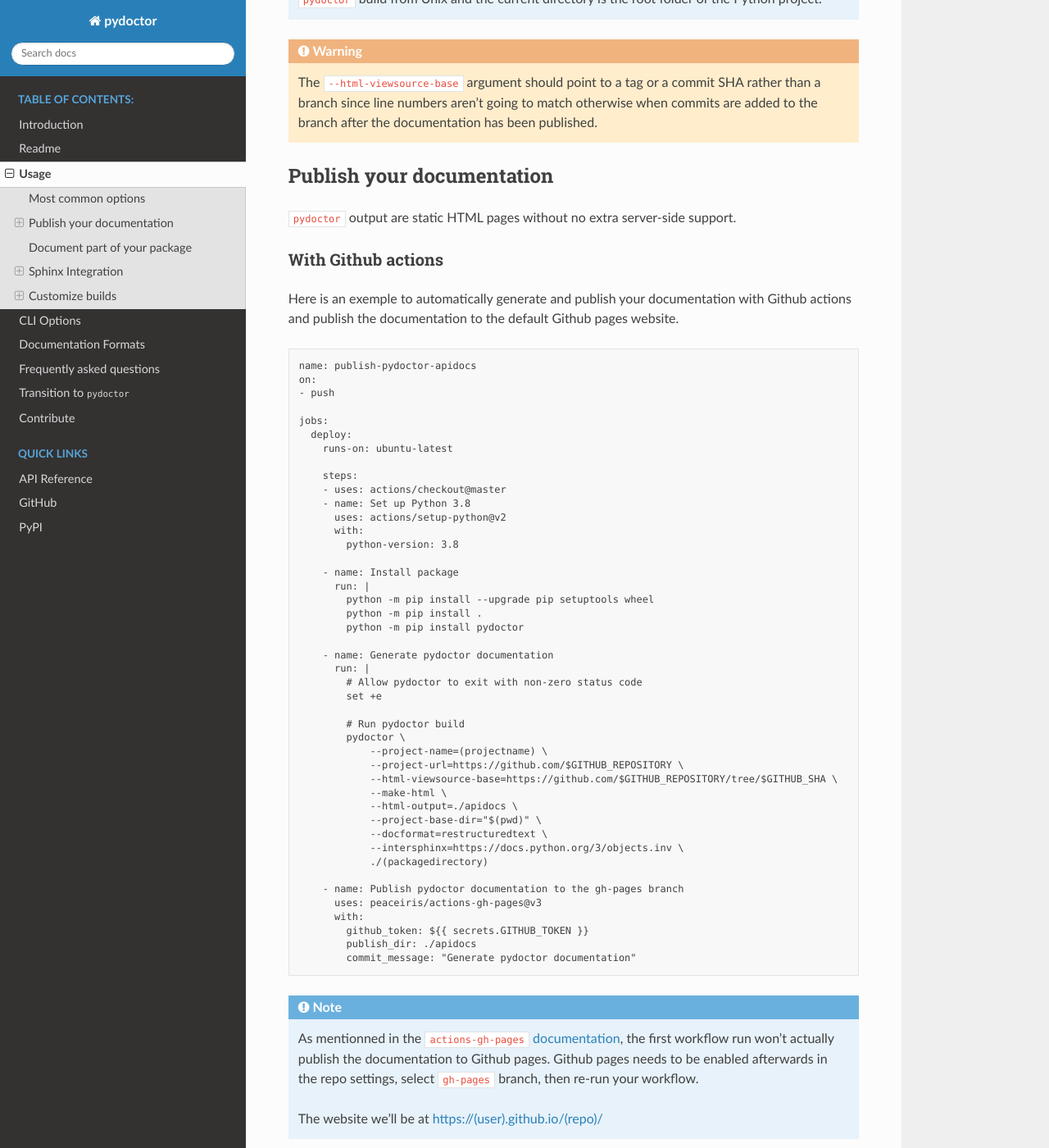
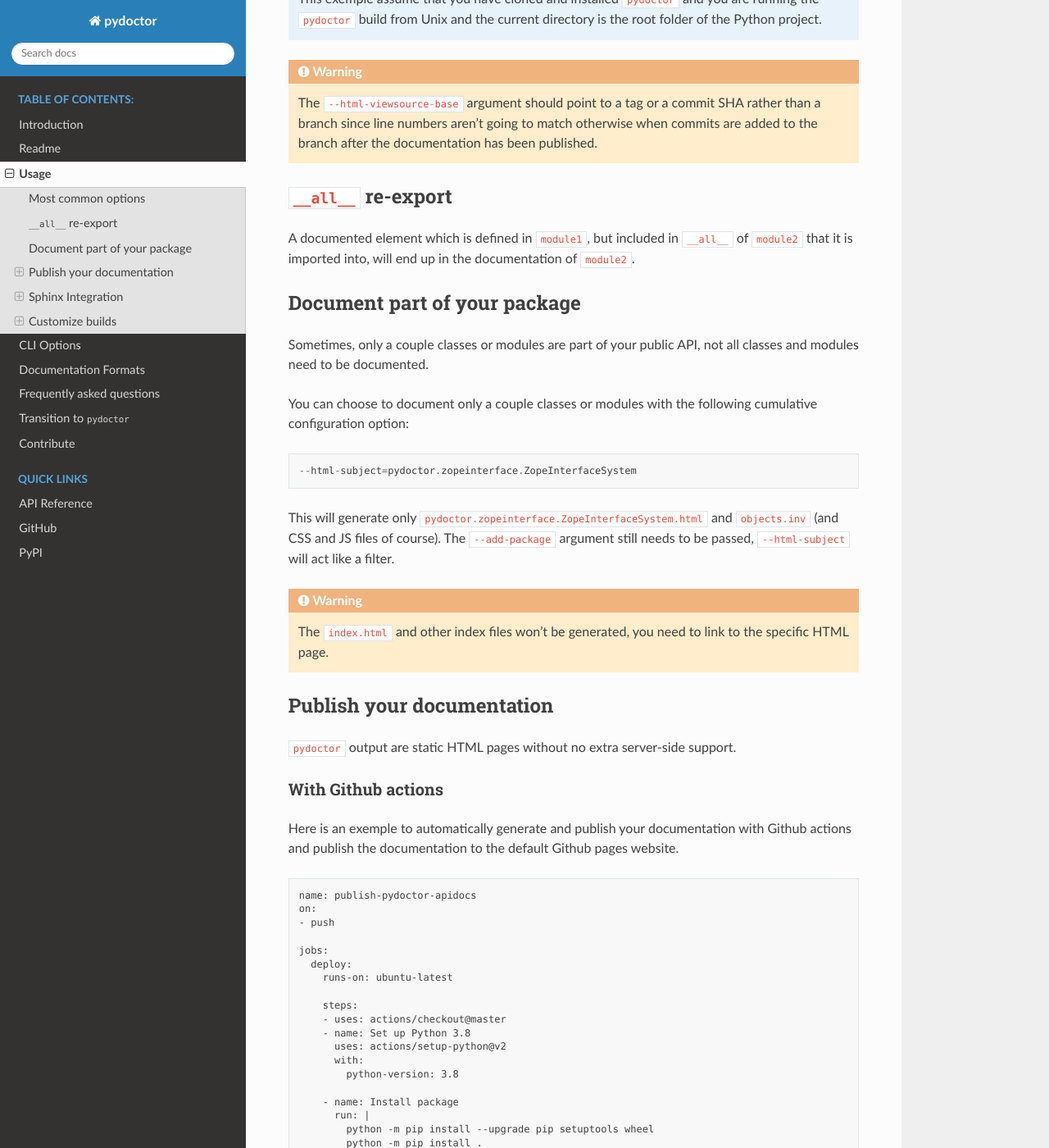
Before and after one commit to twisted/pydoctor, a Sphinx documentation site: the page built from docs/source/usage.rst, in a window 1280 px wide and 1400 px high, scrolled down 983 px. Shown: the whole window at 82% size. Built offline with Sphinx 7.4.7 and the Read the Docs theme 2.0.0, drawn with Linux system fonts in a browser that asks for light colours; the version number could not be read and is left out; some of the changed text lies outside the part shown.

Commit message:
Document __all__ re-export bahaviour and other minor specifications

```diff
--- a/docs/source/docformat.rst
+++ b/docs/source/docformat.rst
@@ -28,9 +28,9 @@
 ReStructuredText Support
 ------------------------
 
-Install PyDoctor with *restructuredtext* support::
+``pydoctor`` needs the following packages to offer *restructuredtext* support::
 
-   $ pip install -U pydoctor docutils
+   $ pip install -U docutils Pygments
 
 Read the `RST syntax reference <https://docutils.sourceforge.io/docs/user/rst/quickref.html>`_.
 
@@ -271,9 +271,9 @@
 
 .. note:: In any case, *plaintext* docformat will be used if docstrings can't be parsed with *restructuredtext* parser.
 
-PyDoctor *restructuredtext* quick ref
-^^^^^^^^^^^^^^^^^^^^^^^^^^^^^^^^^^^^^
+.. PyDoctor *restructuredtext* quick ref
+.. ^^^^^^^^^^^^^^^^^^^^^^^^^^^^^^^^^^^^^
 
-*In construction*
+.. *In construction*
 
-`Visit the PyDoctor ReST Quick Reference <https://tristanlatr.github.io/pydoctor/rst-quick-ref/>`_
+.. `Visit the PyDoctor ReST Quick Reference <https://tristanlatr.github.io/pydoctor/rst-quick-ref/>`_
--- a/docs/source/faq.rst
+++ b/docs/source/faq.rst
@@ -23,14 +23,20 @@
 More recently, Maarten ter Huurne "mthuurne", took the lead.
 Always backed with `numerous contributors <https://github.com/twisted/pydoctor/graphs/contributors>`_.
 
-Why would I use it?  How is it different from ``sphinx-autodoc``
-----------------------------------------------------------------
+Why would I use it?
+-------------------
 
 ``pydoctor`` is probably best suited to documenting a library that have some degree of internal subclassing.
 It also has support for `zope.interface <https://zopeinterface.readthedocs.io/en/latest/>`_, and can
 recognise interfaces and classes which implement such interfaces.
 
-Pydoctor can be integrated to your Sphinx prose documentation seemlesly to replace the hazardous ``sphinx-autodoc`` extension.
+How is it different from ``sphinx-autodoc``
+-------------------------------------------
+
+``sphinx-autodoc`` can be hazardous and the output is sometimes overwhelming, ``pydoctor`` will generate
+one page per class, module and package, it tries to keeps it simple and present information in a efficient way with tables.
+
+It can be integrated to your Sphinx prose documentation seemlesly to link to your API documentation, please refer to `Usage <usage.html>`_ section.
 
 What does the output look like?
 -------------------------------
--- a/docs/source/index.rst
+++ b/docs/source/index.rst
@@ -9,10 +9,6 @@
 ``pydoctor`` can be installed from PyPi::
 
    $ pip install -U pydoctor
-
-Install with *restructuredtext* support::
-
-   $ pip install -U pydoctor docutils
 
 .. toctree::
    :maxdepth: 4
--- a/docs/source/usage.rst
+++ b/docs/source/usage.rst
@@ -26,6 +26,27 @@
 
 .. warning:: The ``--html-viewsource-base`` argument  should point to a tag or a commit SHA rather than a branch since line
     numbers aren't going to match otherwise when commits are added to the branch after the documentation has been published.
+
+``__all__`` re-export
+---------------------
+
+A documented element which is defined in ``module1``, but included in ``__all__`` of ``module2``
+that it is imported into, will end up in the documentation of ``module2``.
+
+Document part of your package
+-----------------------------
+
+Sometimes, only a couple classes or modules are part of your public API, not all classes and modules need to be documented.
+
+You can choose to document only a couple classes or modules with the following cumulative configuration option::
+
+  --html-subject=pydoctor.zopeinterface.ZopeInterfaceSystem
+
+This will generate only ``pydoctor.zopeinterface.ZopeInterfaceSystem.html`` and ``objects.inv`` (and CSS and JS files of course).
+The ``--add-package`` argument still needs to be passed, ``--html-subject`` will act like a filter.
+
+.. warning:: The ``index.html`` and other index files won't be generated, you need to link to the specific HTML page.
+
 
 Publish your documentation
 --------------------------
@@ -95,21 +116,6 @@
 .. ~~~~~~~~~~~~~~~~~~~~~~~~~~~~~
 
 .. .. note:: Documentation to come!
-
-Document part of your package
------------------------------
-
-Sometimes, only a couple classes or modules are part of your public API, not all classes and modules need to be documented.
-
-You can choose to document only a couple classes or modules with the following cumulative configuration option::
-
-  --html-subject=pydoctor.zopeinterface.ZopeInterfaceSystem
-
-This will generate only ``pydoctor.zopeinterface.ZopeInterfaceSystem.html`` and ``objects.inv`` (and CSS and JS files of course).
-The ``--add-package`` argument still needs to be passed, ``--html-subject`` will act like a filter.
-
-.. warning:: The ``index.html`` and other index files won't be generated, you need to link to the specific HTML page.
-
 
 Sphinx Integration
 ------------------
```
